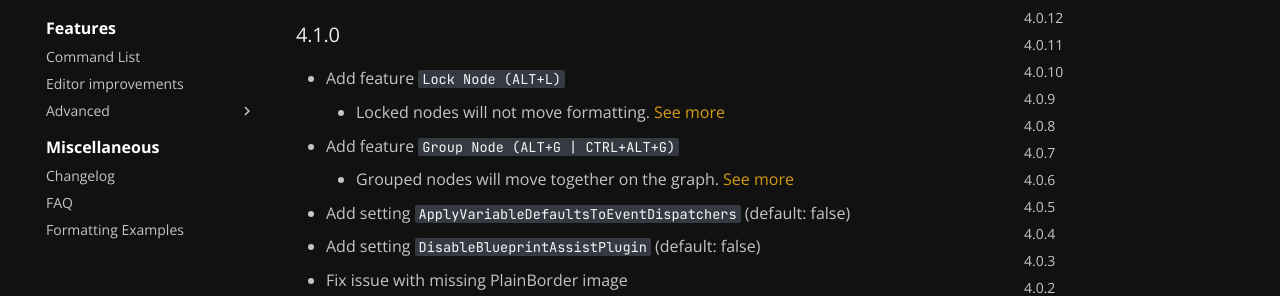
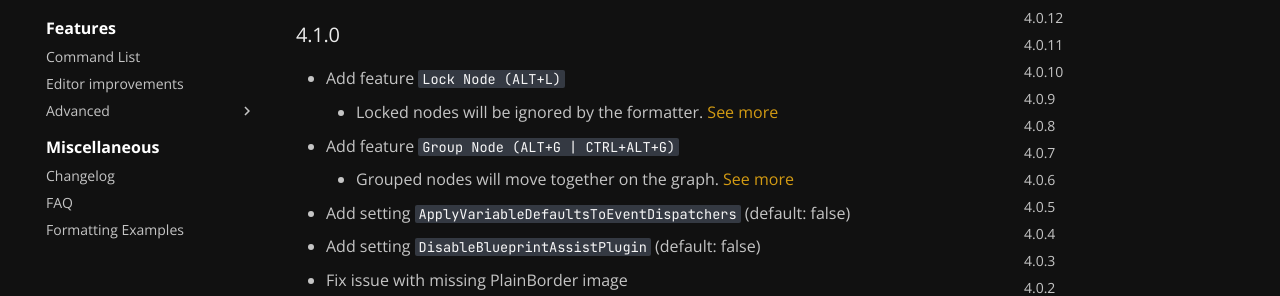
Before and after one commit to BlueprintAssist/blueprintassist.github.io, an MkDocs documentation site: the page built from docs/miscellaneous/changelog.md, in a window 1280 px wide and 900 px high. Shown: the part 149-445 px from the top of the window. Built offline with MkDocs 1.6.1 and Material for MkDocs 9.7.7, drawn with Linux system fonts in a browser that asks for light colours.

Commit message:
More typos...

```diff
--- a/docs/miscellaneous/changelog.md
+++ b/docs/miscellaneous/changelog.md
@@ -2,7 +2,7 @@
 
 ### 4.1.0
 * Add feature `Lock Node (ALT+L)`
-    * Locked nodes will not move formatting. [See more](../features/command-list.md#toggle-lock-nodes)
+    * Locked nodes will be ignored by the formatter. [See more](../features/command-list.md#toggle-lock-nodes)
 * Add feature `Group Node (ALT+G | CTRL+ALT+G)`
     * Grouped nodes will move together on the graph. [See more](../features/command-list.md#group-nodes)
 * Add setting `ApplyVariableDefaultsToEventDispatchers` (default: false)
```
